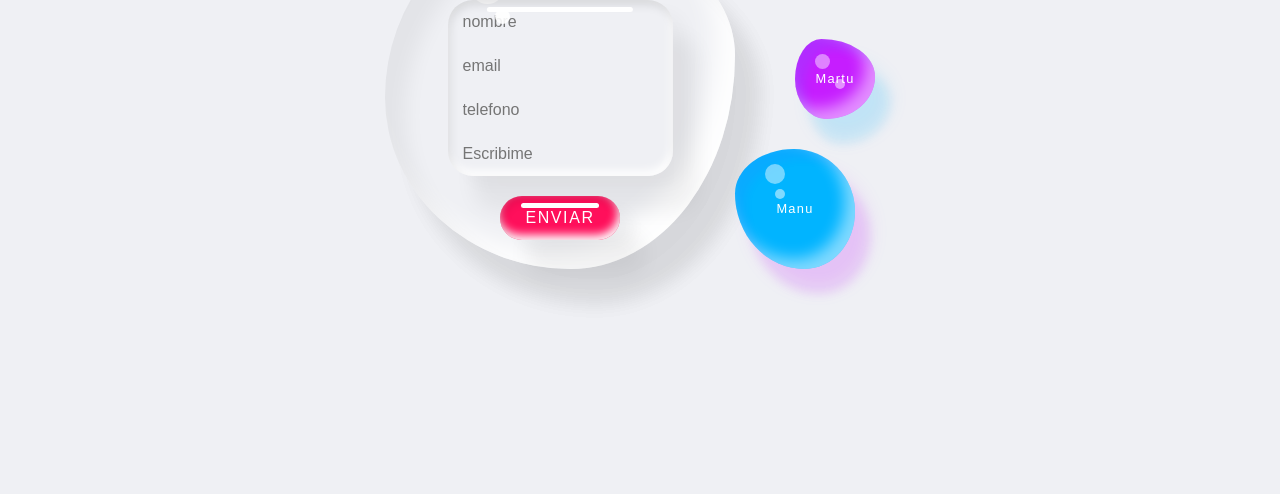
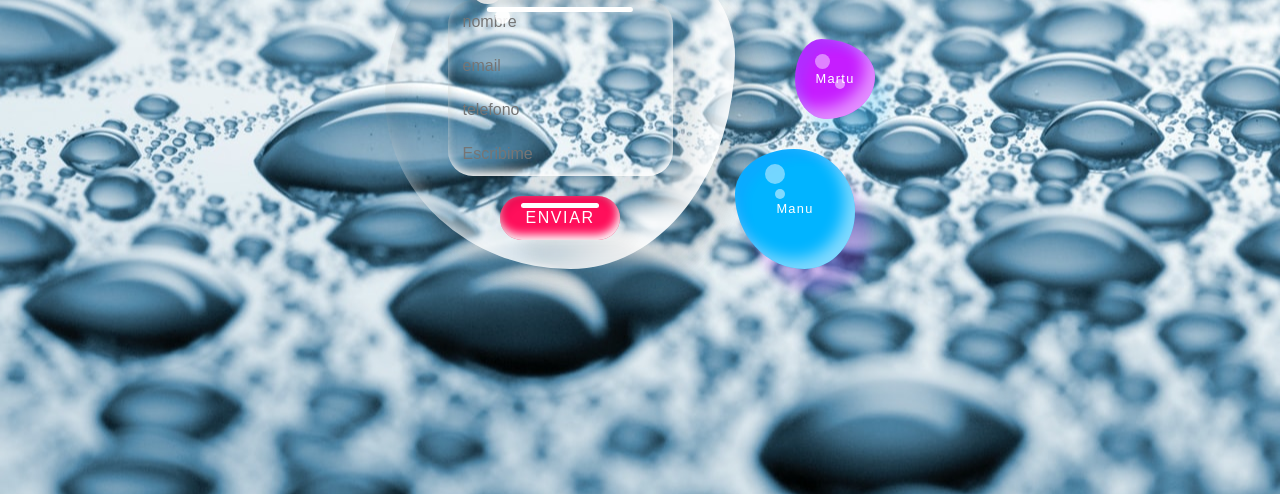
Before and after one commit to suamvi/formgotas, a plain HTML site: page index.html in a window 1280 px wide. Shown: the part 306-800 px from the top of the page. Drawn offline with Linux system fonts and the light colour scheme.

Commit message:
Add files via upload

```diff
--- a/css/index.css
+++ b/css/index.css
@@ -10,7 +10,10 @@ body{
     justify-content: center;
     align-items: center;
     min-height: 100vh;
-    background: #eff0f4;
+    /* background: #eff0f4; */
+    background-image: url(../imagen/gotasfoto.jpg);
+    background-repeat: no-repeat;
+    background-position: center;
 }
 
 .container{
--- a/index.html
+++ b/index.html
@@ -6,6 +6,7 @@
     <meta name="viewport" content="width=device-width, initial-scale=1.0">
     <title>gotas</title>
     <link rel="stylesheet" href="css/index.css">
+    <link rel="shortcut icon" href="imagen/got.svg" type="image/x-icon">
 </head>
 <body>
     <div class="container">
```
Also changed, not shown: imagen/got.svg (added), imagen/gota.png (added), imagen/gota.svg (added).
